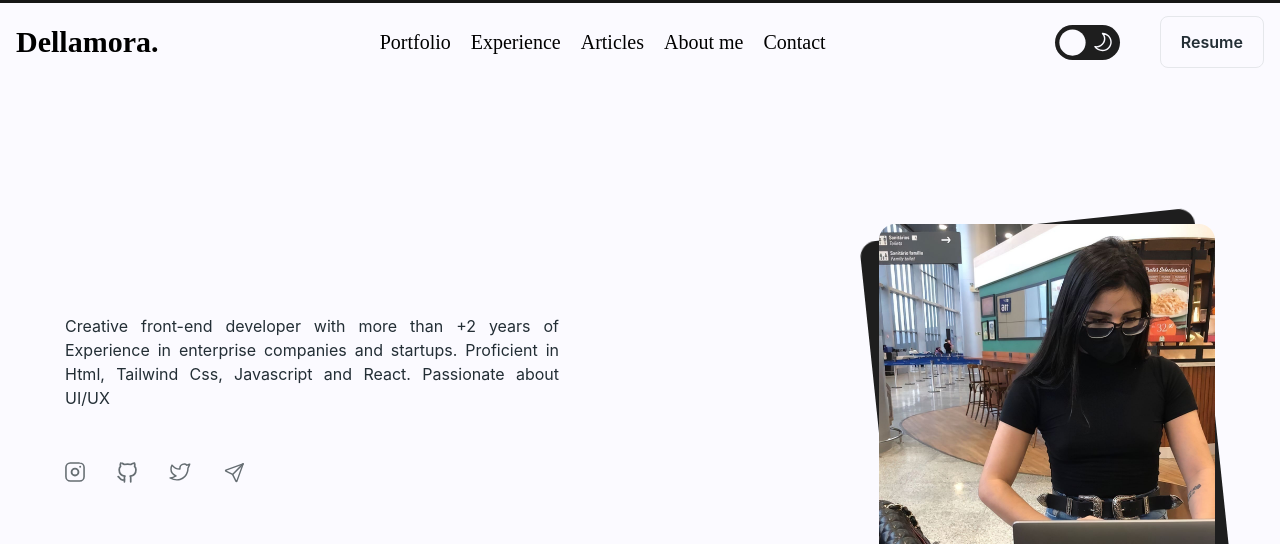
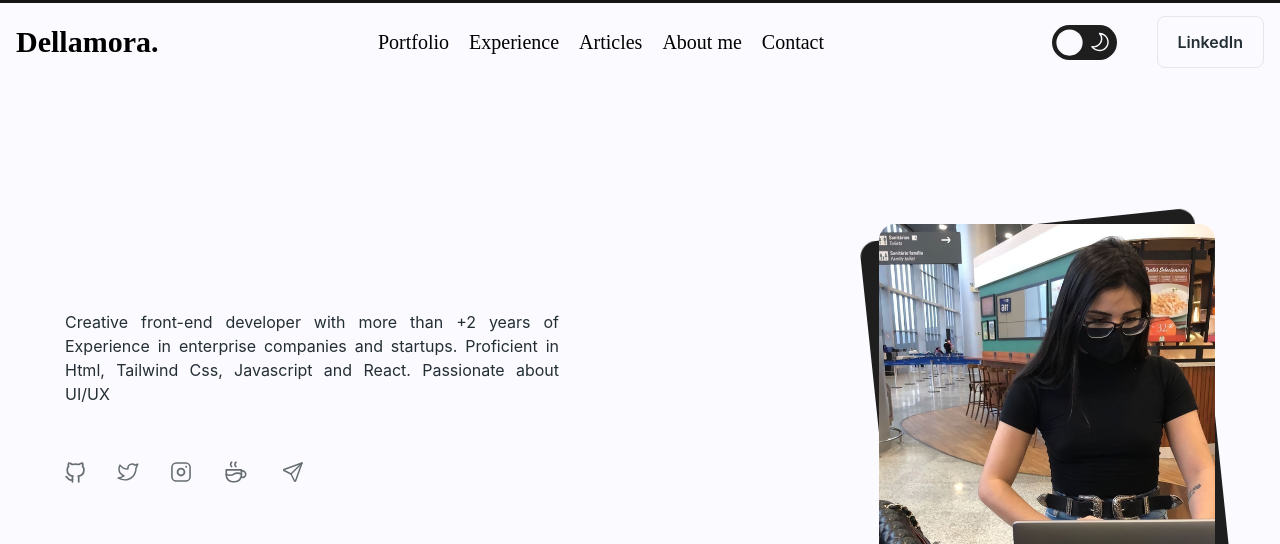
Before and after one commit to dellamora/dellamora-site, a Next.js app: page / in a window 1280 px wide. Shown: the top 544 px of the page. Built offline with nearby package versions, Linux system fonts and the light colour scheme; a web font is replaced by a local one.

Commit message:
added buy me a coffee icon and rearrange the icons order

```diff
--- /dev/null
+++ b/src/common/svgs/withAnimation/buyMeACoffeeIcon.tsx
@@ -0,0 +1,52 @@
+/* eslint-disable @typescript-eslint/no-unused-vars */
+
+import { motion } from "framer-motion";
+import Link from "next/link";
+import React from "react";
+import { Icon } from "../../../domain/components/icon";
+/* import { Container } from "./styles"; */
+const Path = props => (
+  <motion.path
+    initial={{
+      opacity: 0,
+      pathLength: 0,
+    }}
+    animate={{
+      opacity: 1,
+      pathLength: 1,
+    }}
+    transition={{
+      delay: 0.1,
+      duration: 3,
+      ease: "easeInOut",
+    }}
+    {...props}
+  />
+);
+const BuyMeACoffeee: Icon = ({ width, className }): JSX.Element => {
+  return (
+    <Link href="https://www.buymeacoffee.com/dellamora">
+      <motion.svg
+        xmlns="http://www.w3.org/2000/svg"
+        className={className}
+        width={width}
+        height="44"
+        viewBox="0 0 24 24"
+        strokeWidth="1.5"
+        stroke="#fff"
+        fill="none"
+        strokeLinecap="round"
+        strokeLinejoin="round"
+      >
+        <Path stroke="none" d="M0 0h24v24H0z" fill="none" />
+        <Path d="M3 14c.83 .642 2.077 1.017 3.5 1c1.423 .017 2.67 -.358 3.5 -1c.83 -.642 2.077 -1.017 3.5 -1c1.423 -.017 2.67 .358 3.5 1" />
+        <Path d="M8 3a2.4 2.4 0 0 0 -1 2a2.4 2.4 0 0 0 1 2" />
+        <Path d="M12 3a2.4 2.4 0 0 0 -1 2a2.4 2.4 0 0 0 1 2" />
+        <Path d="M3 10h14v5a6 6 0 0 1 -6 6h-2a6 6 0 0 1 -6 -6v-5z" />
+        <Path d="M16.746 16.726a3 3 0 1 0 .252 -5.555" />
+      </motion.svg>
+    </Link>
+  );
+};
+
+export default BuyMeACoffeee;
--- a/src/modules/header/components/drawer.tsx
+++ b/src/modules/header/components/drawer.tsx
@@ -6,6 +6,7 @@ import Instagram from "../../../common/svgs/withAnimation/instagramIcon";
 import GitHub from "../../../common/svgs/withAnimation/gitHub";
 import Twitter from "../../../common/svgs/withAnimation/twitterIcon";
 import SendMail from "../../../common/svgs/withAnimation/sendMail";
+import BuyMeACoffeee from "../../../common/svgs/withAnimation/buyMeACoffeeIcon";
 
 type Props = {
   links: { name: string; to: string; id: number }[];
@@ -62,10 +63,11 @@ const Drawer = ({ links, height, handleClose }: Props): JSX.Element => {
       </motion.ul>
       <footer>
         <div className=" flex justify-center items-center space-x-8 py-11">
-          <Instagram className="stroke-[#656D72]" width="20px" />
-          <GitHub className="stroke-[#656D72]" width="20px" />
+          <GitHub className="stroke-[#656D72]" width="19px" />
           <Twitter className="stroke-[#656D72]" width="22px" />
-          <SendMail className="stroke-[#656D72]" width="23px" />
+          <Instagram className="stroke-[#656D72]" width="19px" />
+          <BuyMeACoffeee className="stroke-[#656D72]" width="26px" />
+          <SendMail className="stroke-[#656D72]" width="24px" />
         </div>
         <div className="flex justify-center items-center pb-[88px]">
           <p className="font-Inter text-[#656D72]">© 2022 — @francidellamora</p>
--- a/src/modules/header/index.tsx
+++ b/src/modules/header/index.tsx
@@ -1,4 +1,5 @@
 import { AnimatePresence, motion, useScroll, useSpring } from "framer-motion";
+import Link from "next/link";
 import React, { useRef, useState } from "react";
 import { useDimensions } from "../../common/hooks/useDimensions";
 import MenuToggleIcon from "../../common/svgs/menuToggle";
@@ -56,8 +57,8 @@ const Header: React.FC = (): JSX.Element => {
 
         <div className=" hidden lg:flex lg:space-x-10 lg:items-center  ">
           <DarkModeToggle />
-          <button
-            onClick={() => console.log("baixar pdf")}
+          <Link
+            href={"https://www.linkedin.com/in/francielle-dellamora-3579301a1/"}
             className="
             dark:text-[#FBFAFF]
             dark:border-[#FBFAFF]
@@ -70,8 +71,8 @@ const Header: React.FC = (): JSX.Element => {
              font-Inter
              rounded-lg"
           >
-            Resume
-          </button>
+            LinkedIn
+          </Link>
         </div>
       </nav>
       <AnimatePresence>
--- a/src/modules/hero/index.tsx
+++ b/src/modules/hero/index.tsx
@@ -7,7 +7,7 @@ import Instagram from "../../common/svgs/withAnimation/instagramIcon";
 import GitHub from "../../common/svgs/withAnimation/gitHub";
 import Twitter from "../../common/svgs/withAnimation/twitterIcon";
 import SendMail from "../../common/svgs/withAnimation/sendMail";
-import LinkedIn from "../../common/svgs/linkedinIcon";
+import BuyMeACoffeee from "../../common/svgs/withAnimation/buyMeACoffeeIcon";
 
 const Hero: React.FC = (): JSX.Element => {
   return (
@@ -19,10 +19,11 @@ const Hero: React.FC = (): JSX.Element => {
           Javascript and React. Passionate about UI/UX
         </p>
         <div className="flex justify-center lg:justify-start space-x-8 items-center py-11">
-          <Instagram className="stroke-[#656D72]" width="20px" />
           <GitHub className="stroke-[#656D72]" width="20px" />
           <Twitter className="stroke-[#656D72]" width="22px" />
-          <SendMail className="stroke-[#656D72]" width="23px" />
+          <Instagram className="stroke-[#656D72]" width="20px" />
+          <BuyMeACoffeee className="stroke-[#656D72]" width="26px" />
+          <SendMail className="stroke-[#656D72]" width="24px" />
         </div>
       </div>
       <Cards />
```
